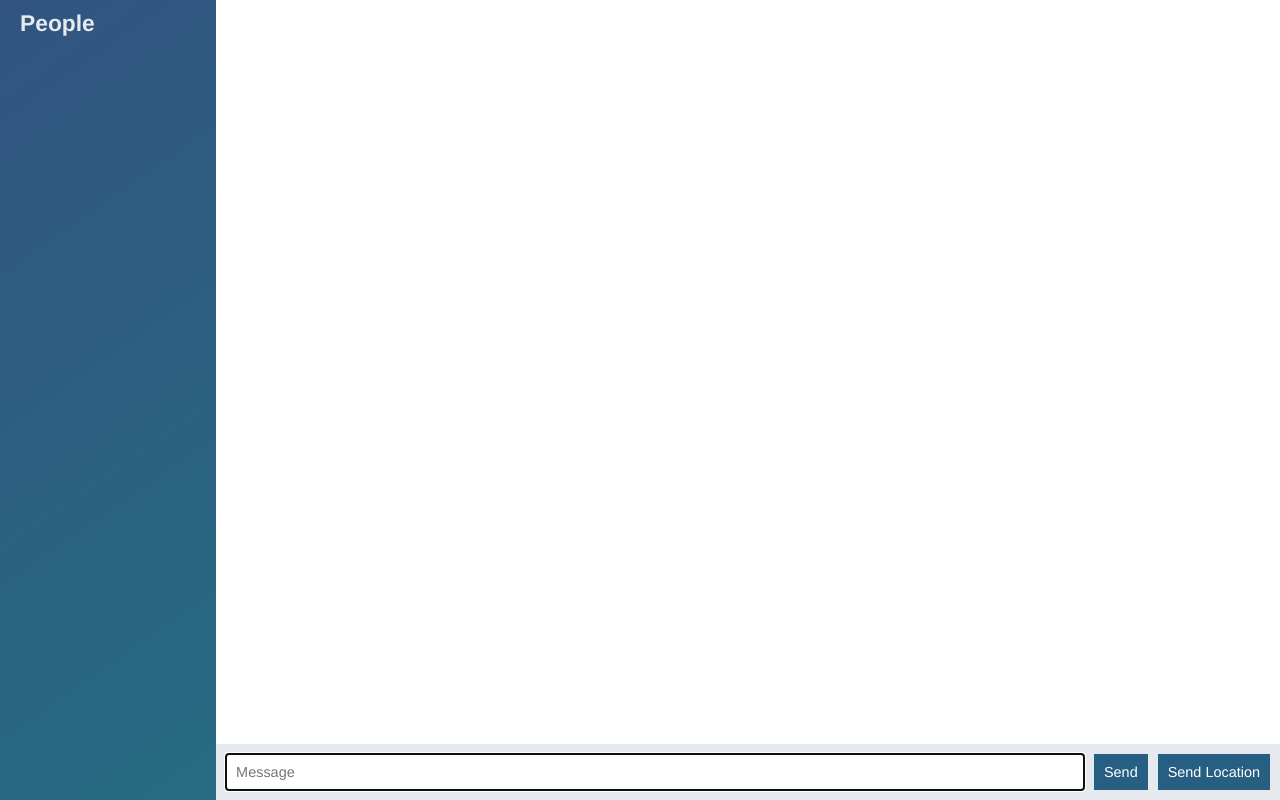
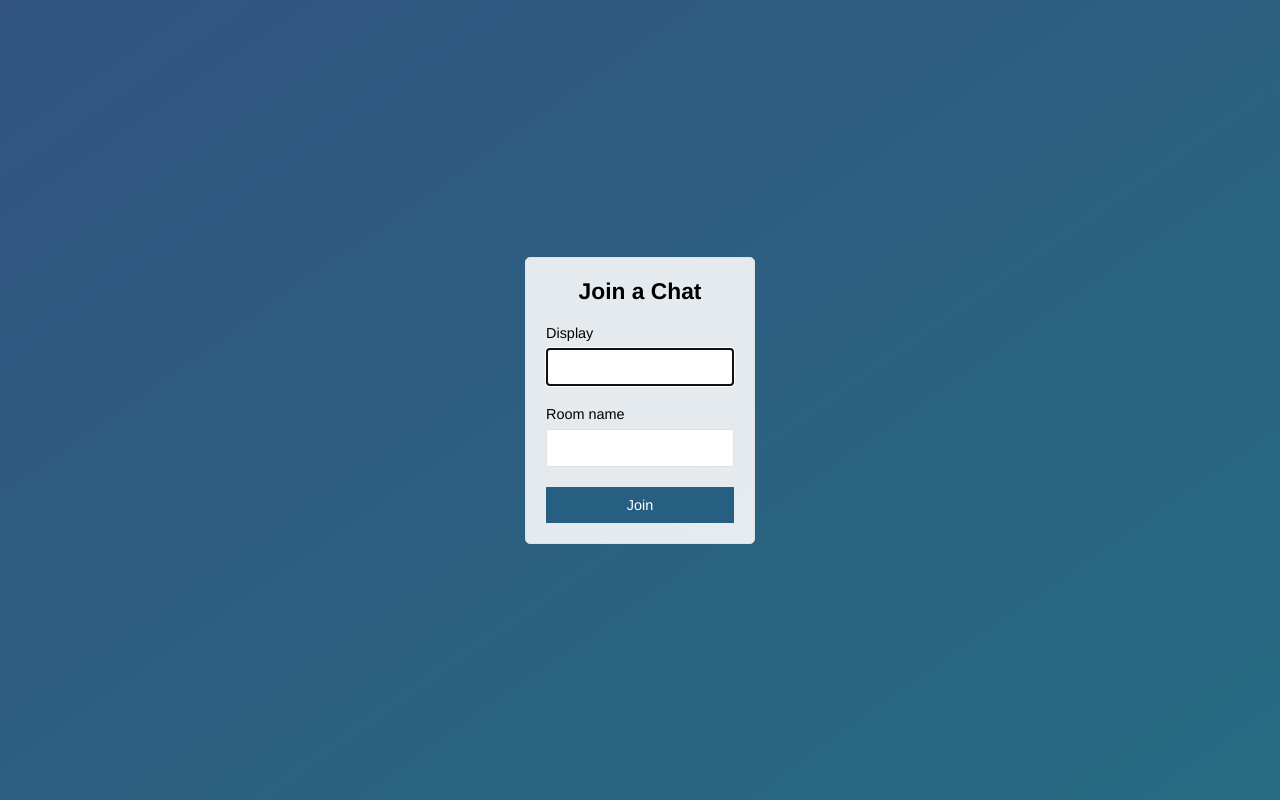
Before and after one commit to bkdev98/node-chat-app, a website: page public/index.html in a window 1280 px wide. Drawn offline with nearby package versions, Linux system fonts and the light colour scheme; no server answers.

Commit message:
Add join page that submits to chat.html

```diff
--- a/public/index.html
+++ b/public/index.html
@@ -2,57 +2,28 @@
 <html>
   <head>
     <meta charset="utf-8">
-    <title>Node Chat App</title>
+    <title>Join | ChatApp</title>
+    <meta name="viewport" content="width=device-width, initial-scale=1, user-scalable=no">
     <link rel="stylesheet" href="/css/style.css">
   </head>
-  <body class="chat">
-    <div class="chat__sidebar">
-      <h3>People</h3>
-      <div id="users"></div>
+  <body class="centered-form">
+    <div class="centered-form__form">
+      <form class="" action="/chat.html">
+        <div class="form-field">
+          <h3>Join a Chat</h3>
+        </div>
+        <div class="form-field">
+          <label>Display</label>
+          <input type="text" name="name" autofocus/>
+        </div>
+        <div class="form-field">
+          <label>Room name</label>
+          <input type="text" name="room"/>
+        </div>
+        <div class="form-field">
+          <button>Join</button>
+        </div>
+      </form>
     </div>
-
-    <div class="chat__main">
-      <ol id="messages" class="chat__messages"></ol>
-
-      <div class="chat__footer">
-        <form id="message-form">
-          <input type="text" name="message" placeholder="Message" autofocus autocomplete="off"/>
-          <button>Send</button>
-        </form>
-        <button id="send-location" type="button" name="button">Send Location</button>
-      </div>
-    </div>
-
-    <script id="message-template" type="text/template">
-      <li class="message">
-        <div class="message__title">
-          <h4>{{from}}</h4>
-          <span>{{createAt}}</span>
-        </div>
-        <div class="message__body">
-          <p>{{text}}</p>
-        </div>
-      </li>
-    </script>
-
-    <script id="location-message-template" type="text/template">
-      <li class="message">
-        <div class="message__title">
-          <h4>{{from}}</h4>
-          <span>{{createAt}}</span>
-        </div>
-        <div class="message__body">
-          <p>
-            <a href="{{url}}" target="_blank">My current location</a>
-          </p>
-        </div>
-      </li>
-    </script>
-
-    <script type="text/javascript" src="/socket.io/socket.io.js"></script>
-    <script type="text/javascript" src="/js/libs/jquery-3.1.1.min.js"></script>
-    <script type="text/javascript" src="/js/libs/moment.js"></script>
-    <script type="text/javascript" src="/js/libs/mustache.js"></script>
-    <script type="text/javascript" src="/js/index.js"></script>
   </body>
 </html>
```
Also changed, not shown: public/chat.html (added, +59 -0 lines), public/js/chat.js (renamed from public/js/index.js).
